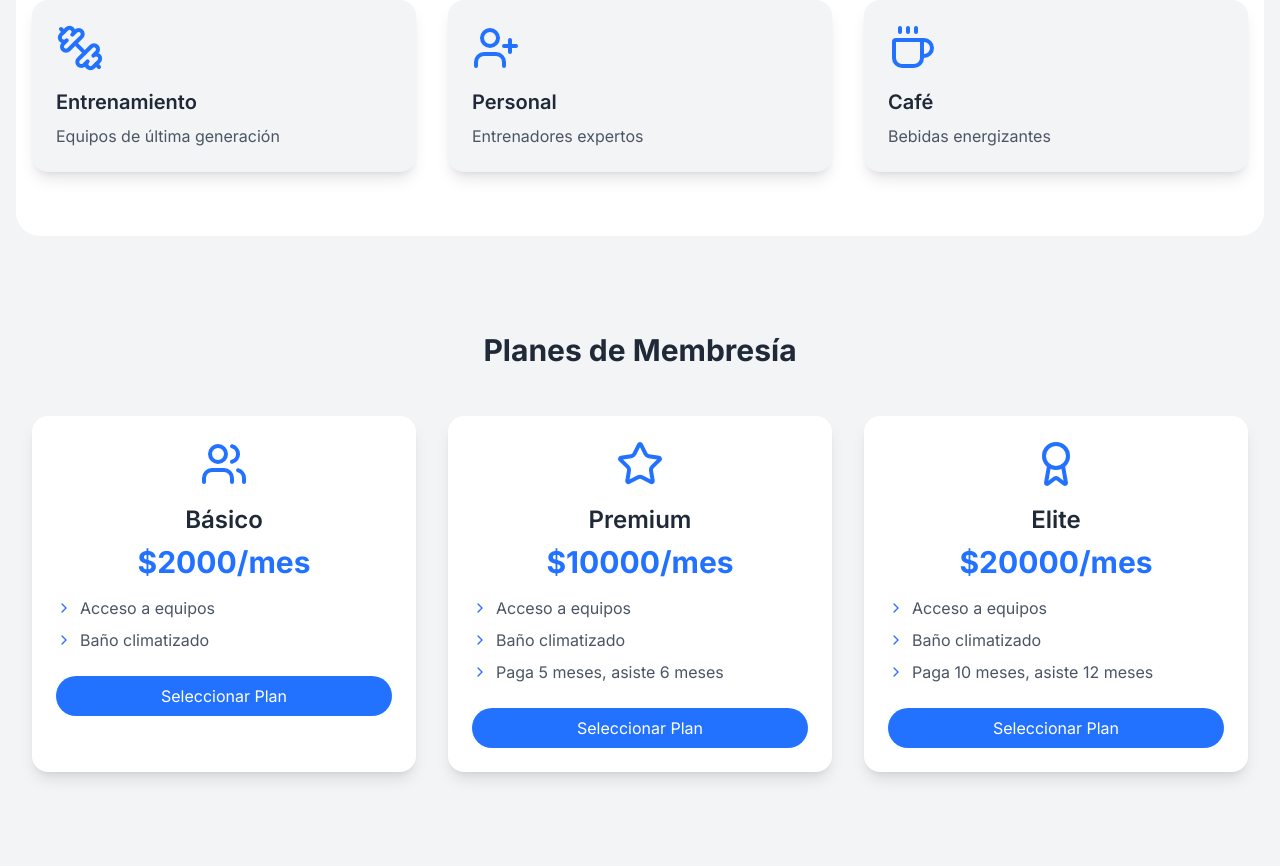
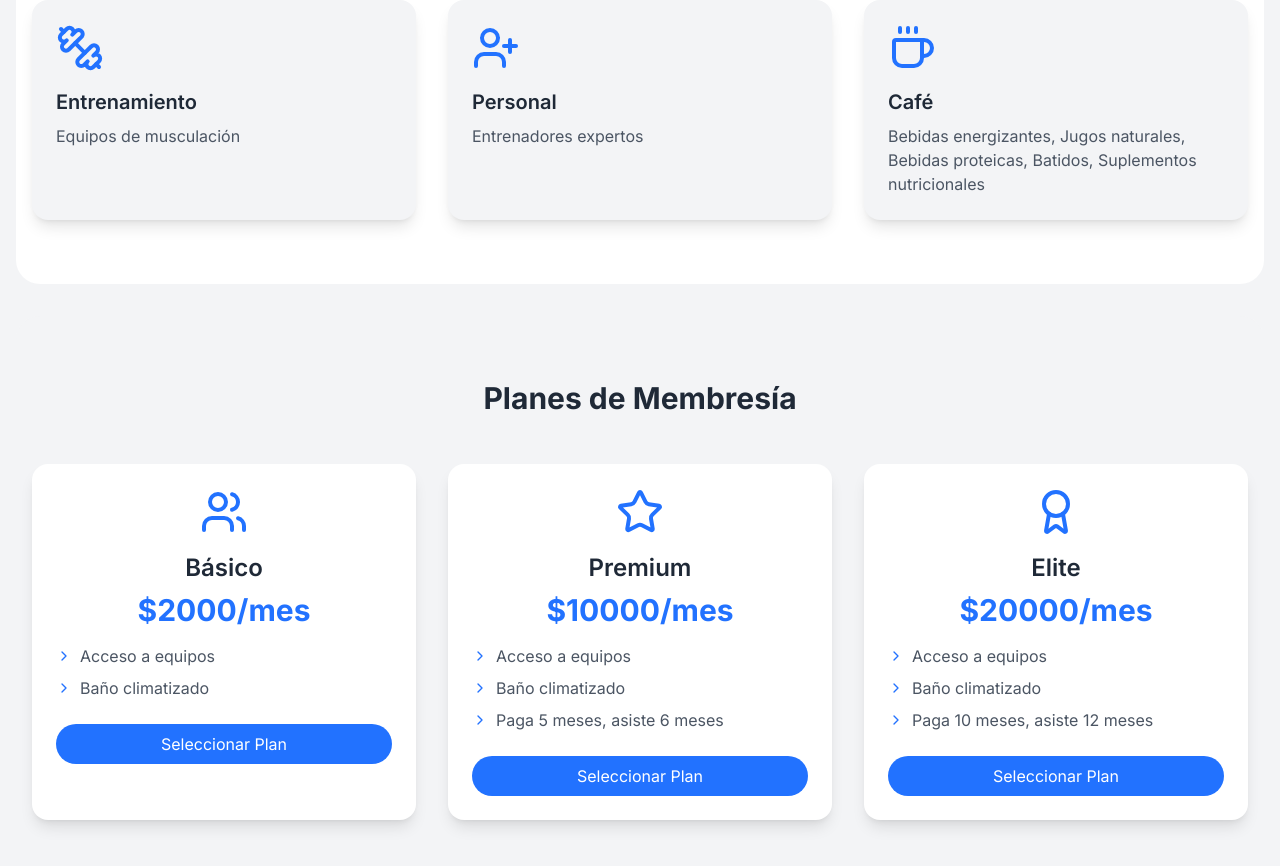
Before and after one commit to Dasieloski/gym-victoria, a Next.js app: page / in a window 1280 px wide. Shown: the part 980-1846 px from the top of the page. Built offline with nearby package versions, Linux system fonts and the light colour scheme.

Commit message:
repasando ultimos detalles 1

```diff
--- a/src/app/page.tsx
+++ b/src/app/page.tsx
@@ -140,9 +140,9 @@ export default function LandingPage() {
           <h2 className="text-3xl font-bold text-center mb-12 text-gray-800 dark:text-gray-100">Nuestros Servicios</h2>
           <div className="grid grid-cols-1 md:grid-cols-2 lg:grid-cols-3 gap-8">
             {[
-              { icon: Dumbbell, title: "Entrenamiento", description: "Equipos de última generación" },
+              { icon: Dumbbell, title: "Entrenamiento", description: "Equipos de musculación" },
               { icon: UserPlus, title: "Personal", description: "Entrenadores expertos" },
-              { icon: Coffee, title: "Café", description: "Bebidas energizantes" }
+              { icon: Coffee, title: "Café", description: "Bebidas energizantes, Jugos naturales, Bebidas proteicas, Batidos, Suplementos nutricionales" }
             ].map((service, index) => (
               <div key={index} className="bg-gray-100 dark:bg-gray-700 p-6 rounded-2xl shadow-lg transition-all duration-300 hover:shadow-xl transform hover:-translate-y-1 animate-fadeIn" style={{ animationDelay: `${index * 200}ms` }}>
                 <service.icon className="w-12 h-12 text-[#2272FF] mb-4" />
```
